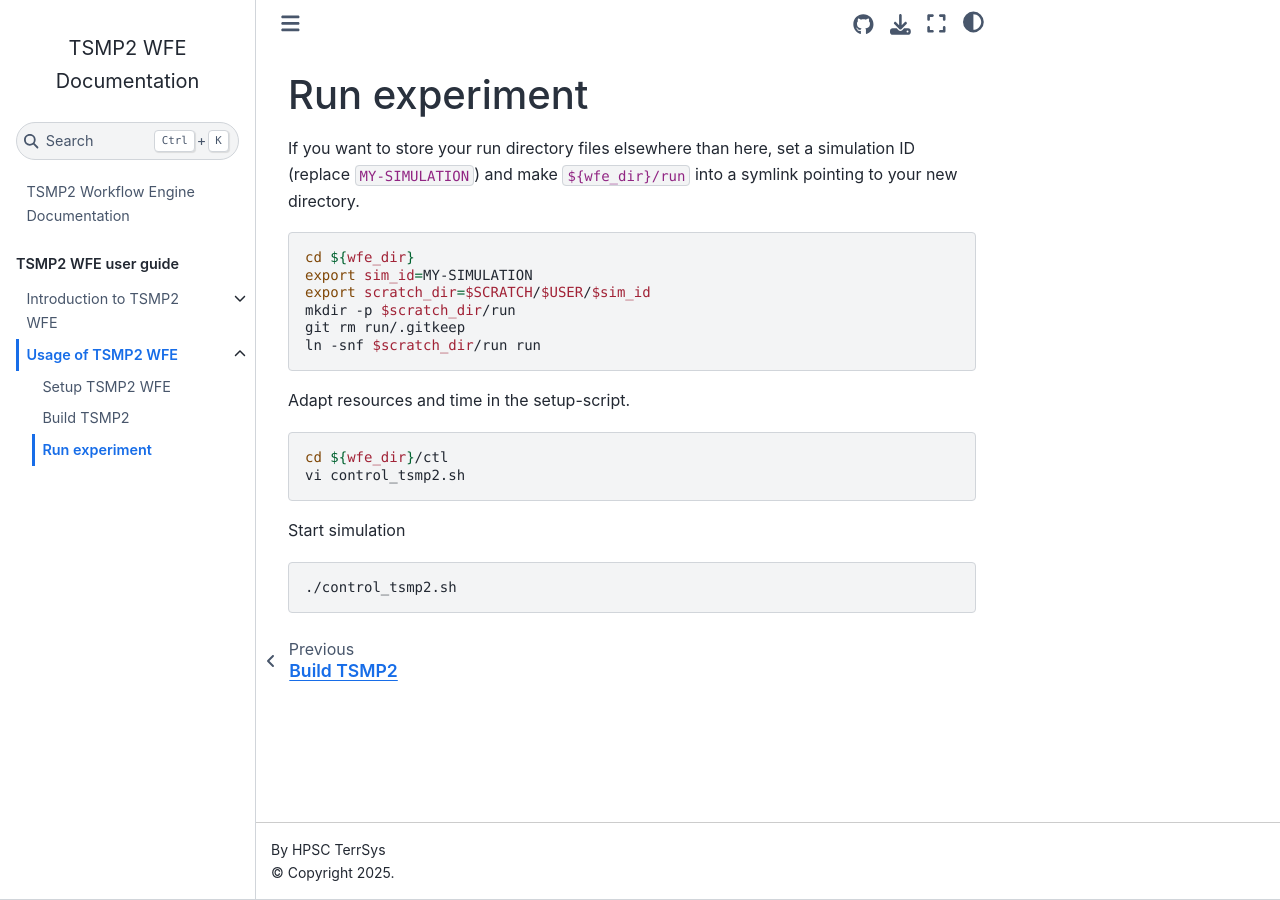
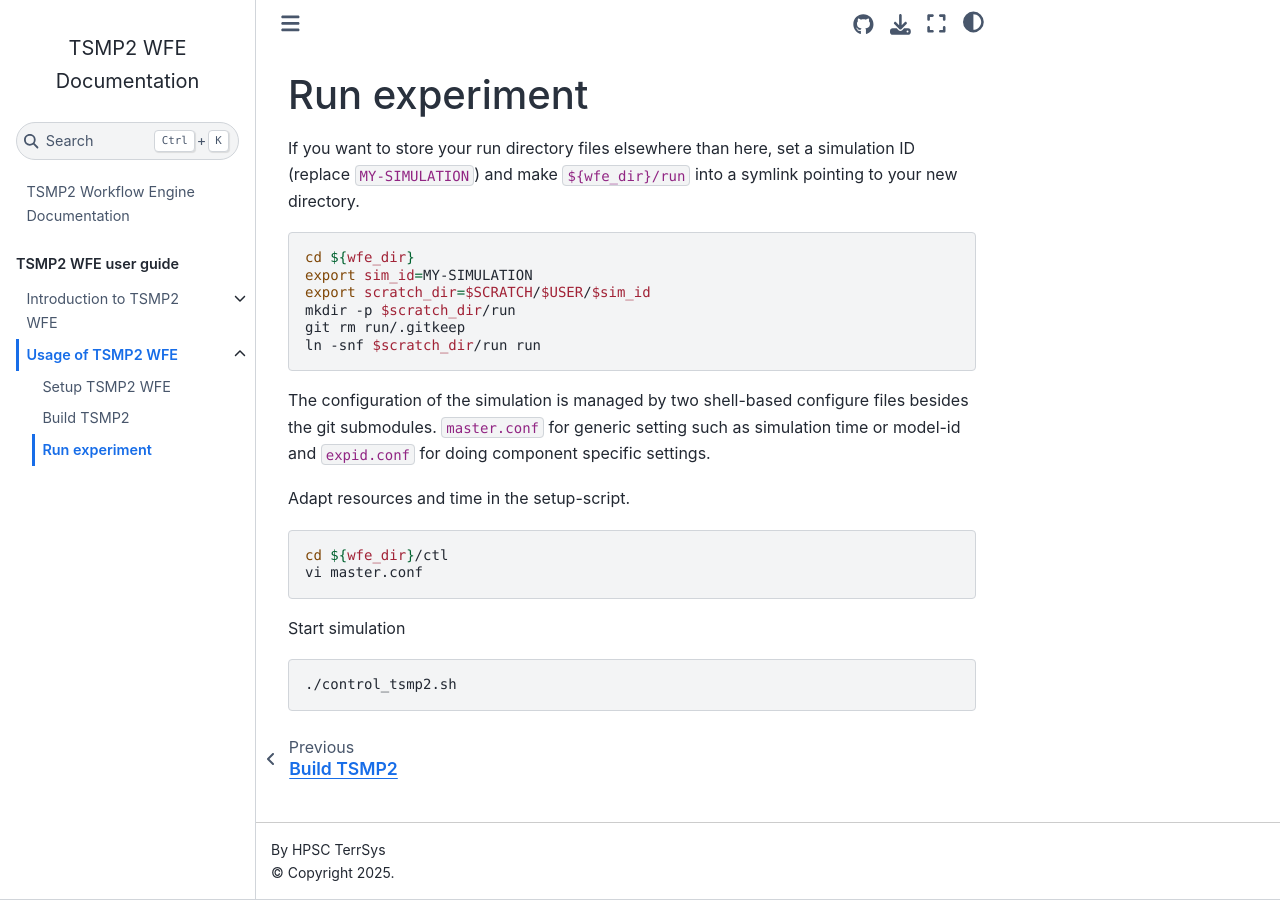
Before and after one commit to HPSCTerrSys/simexp_ideal_fs-idealnwp_icon-eclm-parflow_wfe-case, a Jupyter Book: the page built from doc/user_guide/usage_wfe/running.md, in a window 1280 px wide. Built offline with Jupyter Book 1.0.4 settings and Sphinx 7.4.7 and the Sphinx Book theme 1.1.4, drawn with Linux system fonts in a browser that asks for light colours.

Commit message:
update doc: running.md

````diff
--- a/doc/user_guide/usage_wfe/running.md
+++ b/doc/user_guide/usage_wfe/running.md
@@ -10,10 +10,12 @@ git rm run/.gitkeep
 ln -snf $scratch_dir/run run
 ```
 
+The configuration of the simulation is managed by two shell-based configure files besides the git submodules. `master.conf` for generic setting such as simulation time or model-id and `expid.conf` for doing component specific settings.
+
 Adapt resources and time in the setup-script.
 ``` bash
 cd ${wfe_dir}/ctl
-vi control_tsmp2.sh
+vi master.conf
 ```
 
 Start simulation
````
